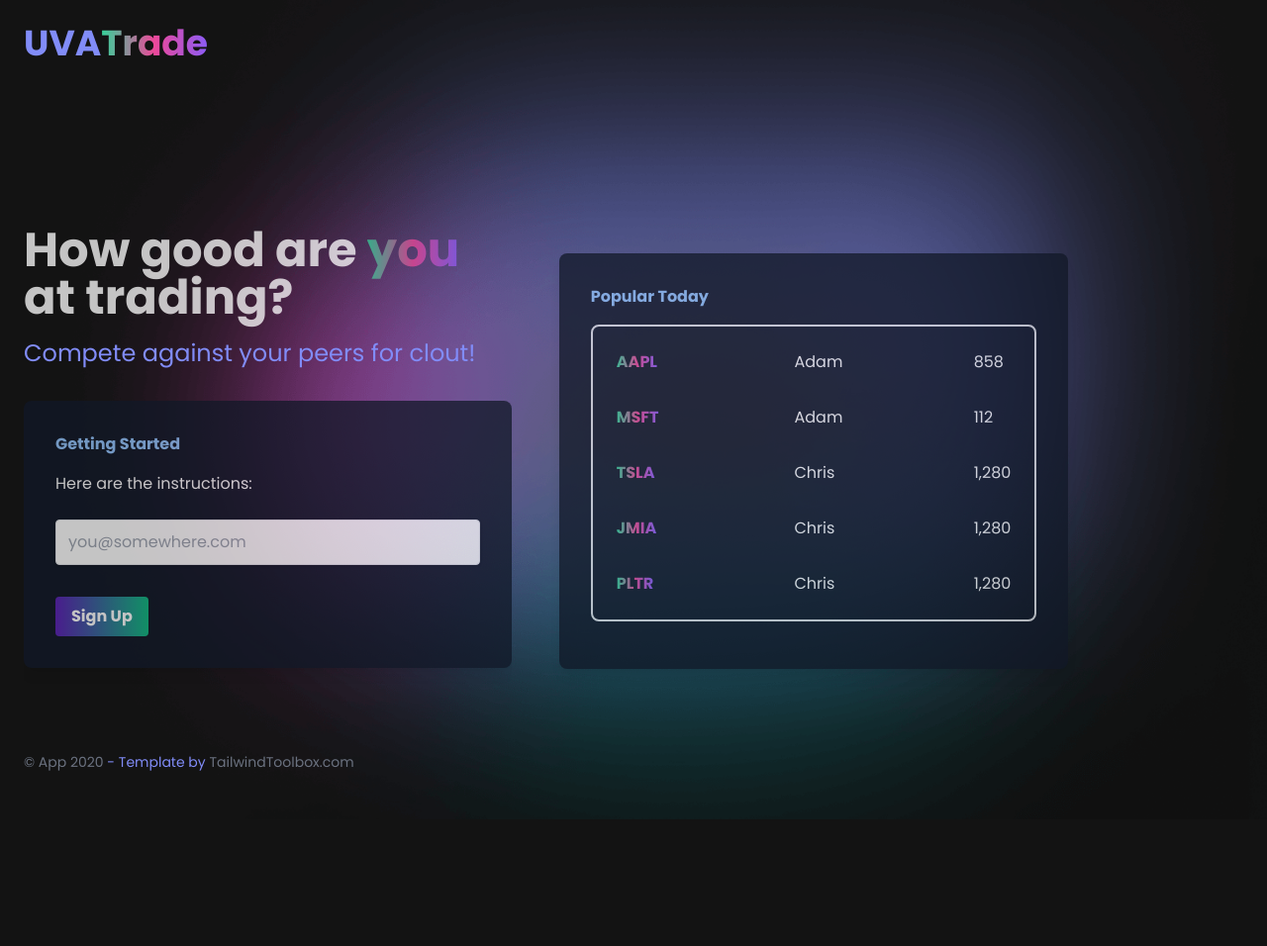
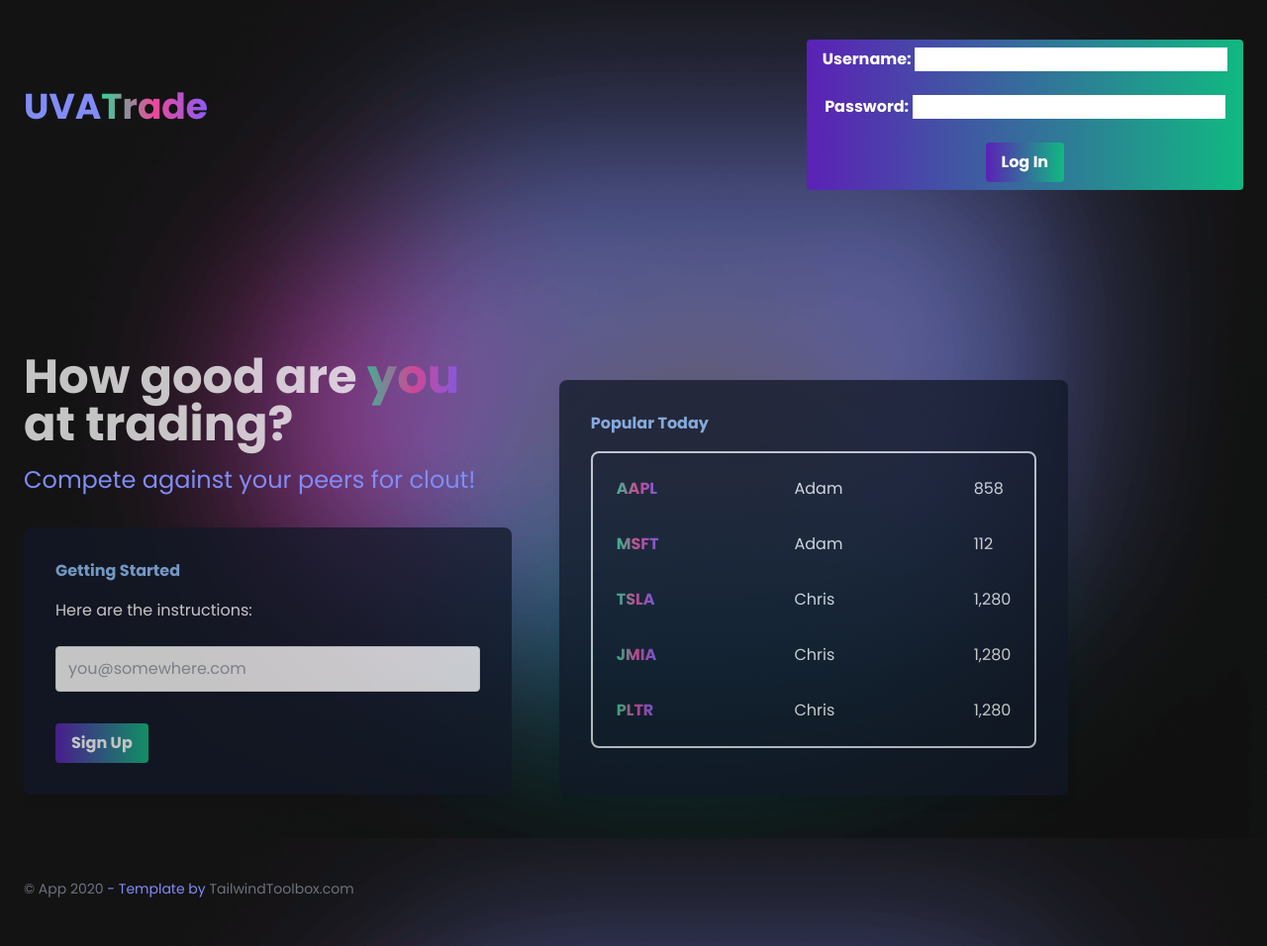
Before and after one commit to bryan-eastwood/cs4750-stock-app, a Flask app: page / in a window 1280 px wide. Shown: the whole page at 99% size. Before the commit the page ends 817 px from the top, so only its background shows below. Run offline with Flask 2, Linux system fonts and the light colour scheme; some libraries are stand-ins or nearby versions.

Commit message:
dashboard works from data

```diff
--- a/main.py
+++ b/main.py
@@ -45,5 +45,27 @@ def data():
 
 @app.route('/dashboard')
 def dashboard():
-  # cursor.execute("SELECT first_name FROM user")
-  return render_template('dashboard.html')
+  try:
+    cursor.execute("SELECT * FROM user WHERE username = %s AND password = %s;", (request.args['usernamelogin'], request.args['passwordlogin']))
+  except BaseException as e:
+    print(e)
+    print(cursor.statement)
+  data = []
+  for row in cursor:
+    data.append({
+      'username': row[0]
+  })
+  if len(data) > 0:
+    return render_template('dashboard.html', usernamelogin = request.args['usernamelogin'])#, username = curUser)
+  else:
+    return render_template('index.html')
+
+@app.route('/setcookie', methods = ['POST', 'GET'])
+def setcookie():
+  if request.method == 'POST':
+    user = request.form['nm']
+
+  resp = make_response(render_template('readcookie.html'))
+  resp.set_cookie('userID', user)
+
+  return resp
--- a/templates/index.html
+++ b/templates/index.html
@@ -29,6 +29,23 @@
           <a class="flex items-center text-indigo-400 no-underline hover:no-underline font-bold text-2xl lg:text-4xl" href="#">
             UVA<span class="bg-clip-text text-transparent bg-gradient-to-r from-green-400 via-pink-500 to-purple-500">Trade</span>
           </a>
+          <div class="flex items-center justify-between pt-4">
+            <button
+              class="bg-gradient-to-r from-purple-800 to-green-500 hover:from-pink-500 hover:to-green-500 text-white font-bold py-2 px-4 rounded focus:ring transform transition hover:scale-105 duration-300 ease-in-out"
+              type="button"
+
+            >
+            <form action="/dashboard" method="get">
+              <label for="usernamelogin">Username:</label>
+              <input class="text-black" type="text" id="usernamelogin" name="usernamelogin"><br><br>
+              <label for="passwordlogin">Password:</label>
+              <input class="text-black" type="password" id="passwordlogin" name="passwordlogin"><br><br>
+              <input class="bg-gradient-to-r from-purple-800 to-green-500 hover:from-pink-500 hover:to-green-500 text-white font-bold py-2 px-4 rounded focus:ring transform transition hover:scale-105 duration-300 ease-in-out"
+               type="submit" value="Log In">
+            </form>
+
+            </button>
+          </div>
       </div>
 
       <!--Main-->
```
Also changed, not shown: templates/dashboard.html (+17 -14 lines).
